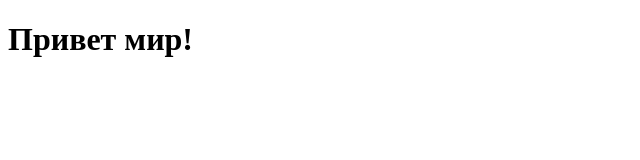
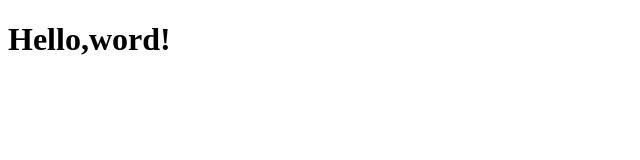
Before and after one commit to sasha696696/hello-world, a plain HTML site: page index.html in a window 1280 px wide. Shown: the whole page, without its empty margins (0-640 px from the left). Drawn offline with Linux system fonts and the light colour scheme.

Commit message:
Update index.html
Изменить текст на Hello, world!

```diff
--- a/index.html
+++ b/index.html
@@ -6,6 +6,6 @@
     <title>Hello word</title>
   </hend>
   <boody>
-    <h1>Привет мир!</h1>
+    <h1>Hello,word!</h1>
   </boody>
 </html>
```
